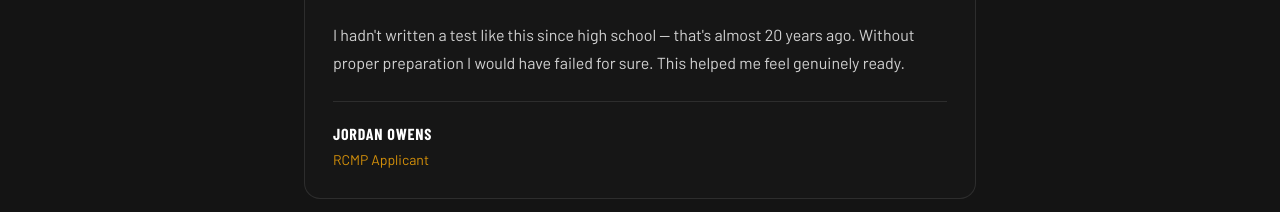
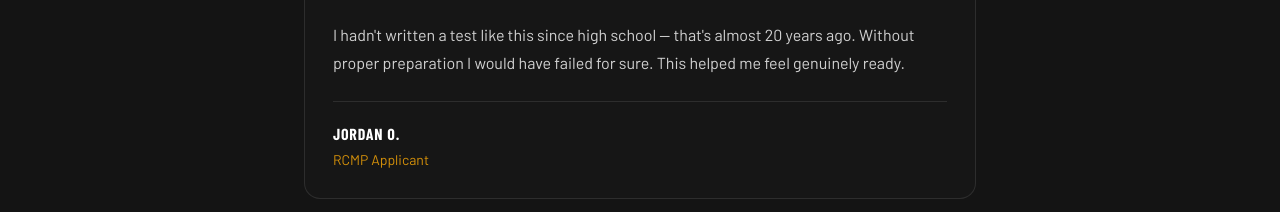
Before and after one commit to senowensops/rcmp-prep, a Next.js app: page / in a window 1280 px wide. Shown: the part 2500-2712 px from the top of the page. Built offline with nearby package versions, Linux system fonts and the light colour scheme; no server answers; a web font is replaced by a local one.

Commit message:
fix: remove last name from testimonial

```diff
--- a/components/landing/Testimonials.tsx
+++ b/components/landing/Testimonials.tsx
@@ -26,7 +26,7 @@ export function Testimonials() {
             </p>
             <div className="mt-6 border-t border-white/10 pt-5">
               <p className="font-head text-base font-bold uppercase tracking-[0.05em] text-white">
-                Jordan Owens
+                Jordan O.
               </p>
               <p className="mt-1 text-sm text-[var(--gold)]">RCMP Applicant</p>
             </div>
```
